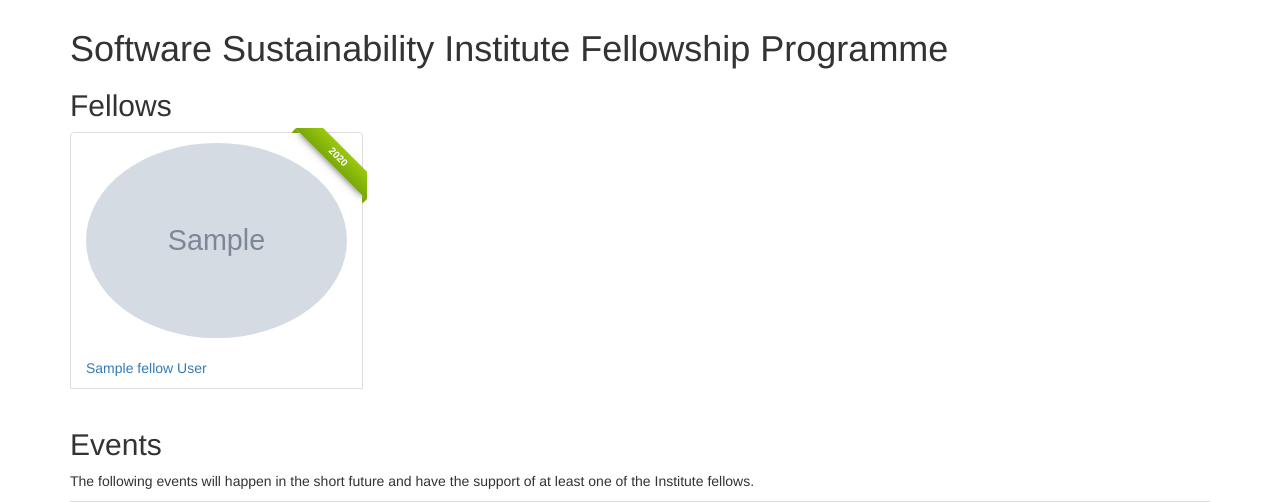
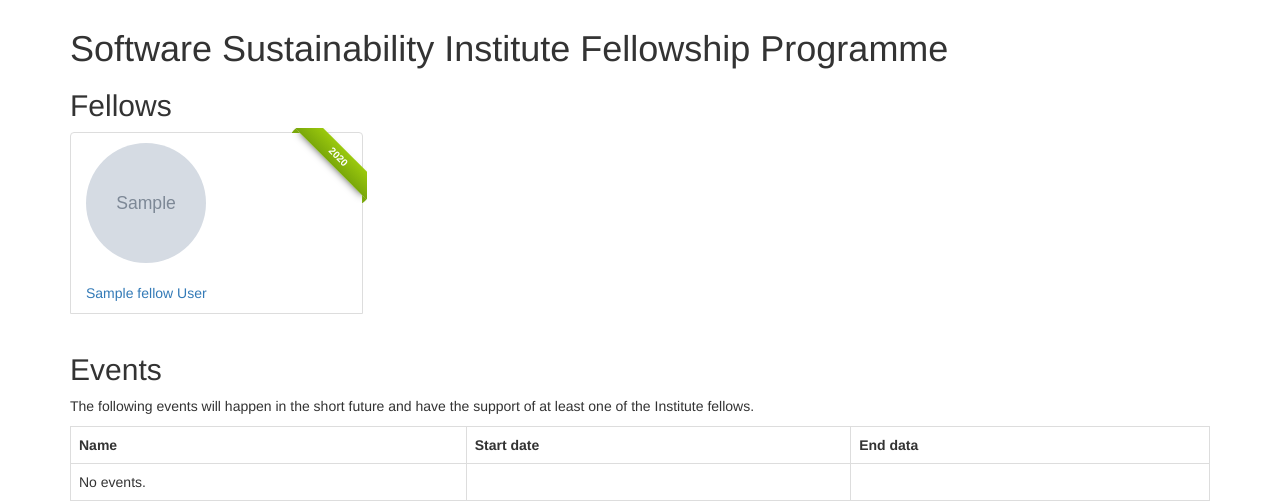
Before and after one commit to softwaresaved/lowfat, a Django app: page / in a window 1280 px wide. Shown: the part 51-553 px from the top of the page. Run offline with Django 3.2, Linux system fonts and the light colour scheme; tables that the repository leaves empty hold one stand-in row (values such as "Sample post"); grey boxes marked "Sample" are stand-in pictures; parts of the project's set-up code (start-up, migrations or seed data) failed here and were passed over; some libraries are stand-ins or nearby versions.

Commit message:
Fix fellows' photo

```diff
--- a/fellowms/static/css/fellowms.css
+++ b/fellowms/static/css/fellowms.css
@@ -1,3 +1,8 @@
+.passport-photo {
+    width: 120px;
+    height: 120px;
+}
+
 .expense-review-pdf,
 .blog-review-html {
     width: 100%;
--- a/fellowms/templates/fellowms/photo.html
+++ b/fellowms/templates/fellowms/photo.html
@@ -1,5 +1,5 @@
 {% if fellow.photo %}
-<img src="{{fellow.photo.url}}" alt="Photo of {{ fellow.forenames }} {{ fellow.surname }}" class="img-responsive img-circle">
+<img src="{{fellow.photo.url}}" alt="Photo of {{ fellow.forenames }} {{ fellow.surname }}" class="img-responsive img-circle passport-photo">
 {% else %}
-<div style='width=120px;height=120px'></div>
+<div class="passport-photo"'></div>
 {% endif %}
```
